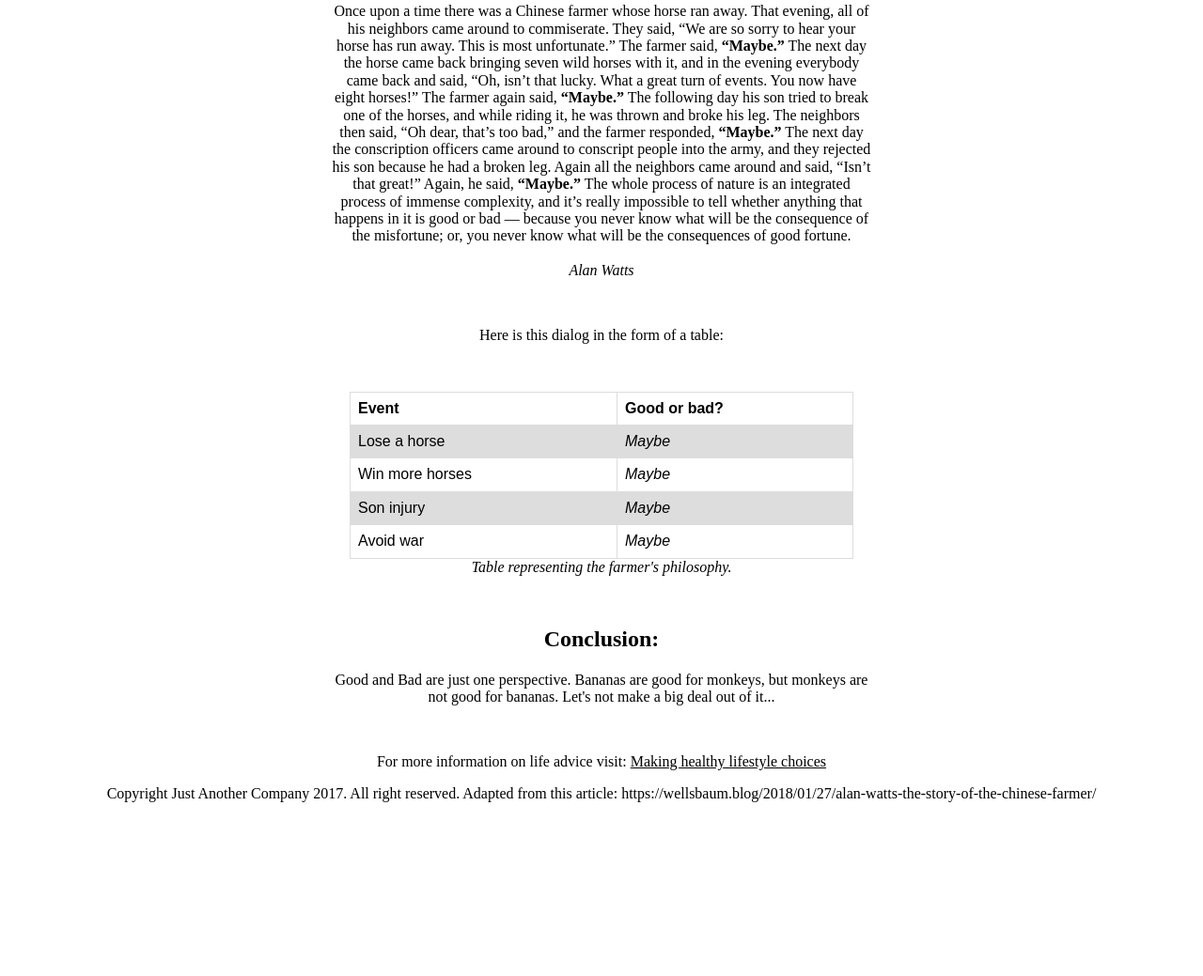
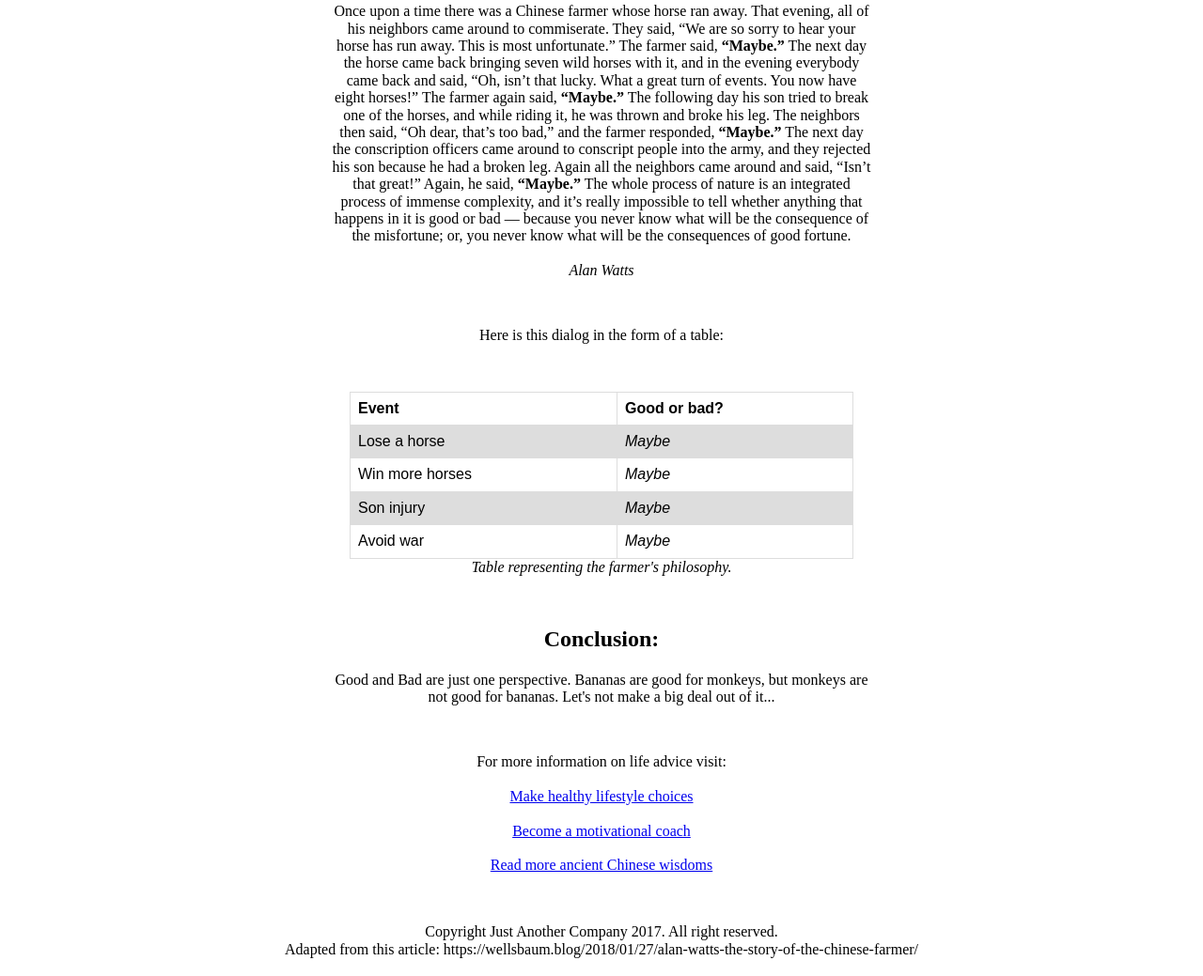
Before and after one commit to MarcelHoogkamer/progenh, a plain HTML site: page index.html in a window 1280 px wide. Shown: the part 672-1711 px from the top of the page at 94% size. Before the commit the page ends 1527 px from the top, so only its background shows below. Drawn offline with nearby package versions, Linux system fonts and the light colour scheme.

Commit message:
Update 08.01.2020 @ 10:08

```diff
--- a/index.html
+++ b/index.html
@@ -14,6 +14,7 @@
 </head>
 
 <body>
+    <div class="main">
     <header>
     <h1>The Story of the Chinese Farmer</h1>
         <h6>11 may 2016, Alexandre Gorius</h6></header>
@@ -26,15 +27,15 @@
 
     <h2>The story</h2>
     <blockquote>Once upon a time there was a Chinese farmer whose horse ran away. That evening, all of his neighbors came around to commiserate. They said, “We are so sorry to hear your horse has run away. This is most unfortunate.” The farmer said, <strong>“Maybe.”</strong> The next day the horse came back bringing seven wild horses with it, and in the evening everybody came back and said, “Oh, isn’t that lucky. What a great turn of events. You now have eight horses!” The farmer again said, <strong>“Maybe.”</strong>
-        The following day his son tried to break one of the horses, and while riding it, he was thrown and broke his leg. The neighbors then said, “Oh dear, that’s too <class="bad">bad</class>,” and the farmer responded, <strong>“Maybe.”</strong> The next day the conscription officers came around to conscript people into the army, and they rejected his son because he had a broken leg. Again all the neighbors came around and said, “Isn’t that great!” Again, he said, <strong>“Maybe.”</strong>
-        The whole process of nature is an integrated process of immense complexity, and it’s really impossible to tell whether anything that happens in it is <class="good">good</class> or <class="bad">bad</class> — because you never know what will be the consequence of the misfortune; or, you never know what will be the consequences of <class="good">good</class> fortune.
+        The following day his son tried to break one of the horses, and while riding it, he was thrown and broke his leg. The neighbors then said, “Oh dear, that’s too <span class="bad">bad</span>,” and the farmer responded, <strong>“Maybe.”</strong> The next day the conscription officers came around to conscript people into the army, and they rejected his son because he had a broken leg. Again all the neighbors came around and said, “Isn’t that great!” Again, he said, <strong>“Maybe.”</strong>
+        The whole process of nature is an integrated process of immense complexity, and it’s really impossible to tell whether anything that happens in it is <span class="good">good</span> or <span class="bad">bad</span> — because you never know what will be the consequence of the misfortune; or, you never know what will be the consequences of <span class="good">good</span> fortune.
         <br><br><i>Alan Watts</i></blockquote><br>
     <p>Here is this dialog in the form of a table:</p><br>
     <figure>
         <table>
             <tr>
                 <th>Event</th>
-                <th><class="good">Good</class> or <class="bad">bad</class>?</th>
+                <th><span class="good">Good</span> or <span class="bad">bad</span>?</th>
             </tr>
             <tr>
                 <td>Lose a horse</td>
@@ -55,12 +56,15 @@
         </table>
     <figcaption>Table representing the farmer's philosophy.</figcaption></figure><br>
     <h2>Conclusion:</h2>
-    <blockquote><class="good">Good</class> and <class="bad">Bad</class> are just one perspective. Bananas are <class="good">good</class> for monkeys, but monkeys are not <class="good">good</class> for bananas. Let's not make a big deal out of it...</blockquote>
+    <blockquote><span class="good">Good</span> and <span class="bad">Bad</span> are just one perspective. Bananas are <span class="good">good</span> for monkeys, but monkeys are not <span class="good">good</span> for bananas. Let's not make a big deal out of it...</blockquote>
     <br>
-    <p>For more information on life advice visit:
-        <a href="http://www.ndhealth.gov/chronicdisease/pdf/making_healthy_food_lifestyle_choices_e-sample.pdf" title="More healthy news" style="background-color:#FFFFFF;color:#000000;text-decoration:none target="_blank">Making healthy lifestyle choices</a>
-
-<footer>Copyright Just Another Company 2017. All right reserved. Adapted from this article: https://wellsbaum.blog/2018/01/27/alan-watts-the-story-of-the-chinese-farmer/</footer>
+    <p>For more information on life advice visit:<br><br>
+        <a href="http://www.ndhealth.gov/chronicdisease/pdf/making_healthy_food_lifestyle_choices_e-sample.pdf" title="Healthy food options" target="_blank">Make healthy lifestyle choices</a><br><br>
+        <a href="https://coachestrainingblog.com/becomeacoach/how-to-become-a-motivational-coach/" title="Become a motivational coach" target="_blank">Become a motivational coach</a><br><br>
+        <a href="https://china.mrdonn.org/stories.html" title="Other ancient Chinese stories" target="_blank">Read more ancient Chinese wisdoms</a><br><br>
+        <br></div>
+    <footer>Copyright Just Another Company 2017. All right reserved.<br>
+            Adapted from this article: https://wellsbaum.blog/2018/01/27/alan-watts-the-story-of-the-chinese-farmer/</footer><br>
 </body>
 
 </html>
```
